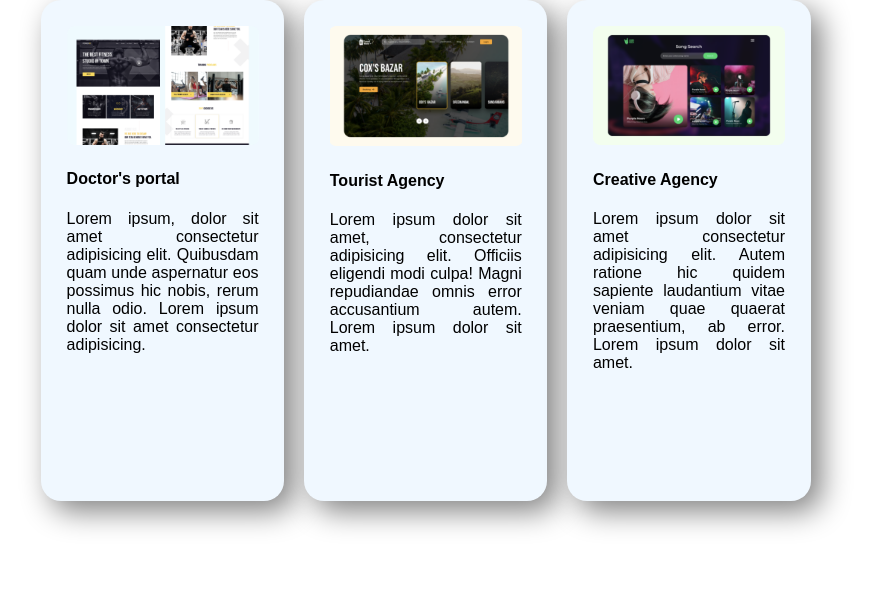
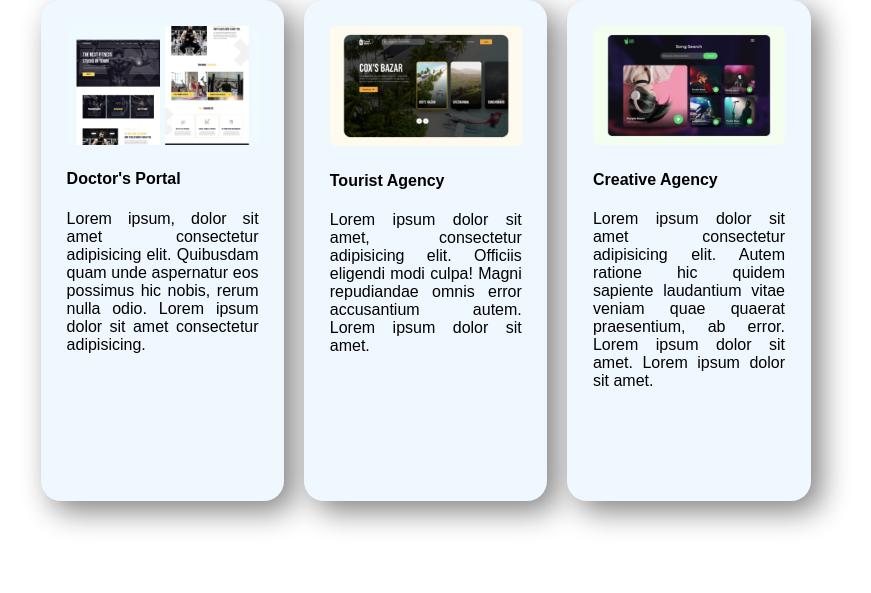
Before and after one commit to arpan-jo/assingnment1-portfolio, a plain HTML site: page index.html in a window 1280 px wide. Shown: the part 1374-1967 px from the top of the page, without its empty margins (215-1086 px from the left). Drawn offline with Linux system fonts and the light colour scheme.

Commit message:
submit assignment1 to the hero team

```diff
--- a/index.html
+++ b/index.html
@@ -44,7 +44,7 @@
         <h3><span style="color: darksalmon;">Latest</span> working project</h3>
         <div class="project-width project1">
             <img class="project-image" src="images/image 4.png" alt="">
-            <h4>Doctor's portal</h4>
+            <h4>Doctor's Portal</h4>
             <p>Lorem ipsum, dolor sit amet consectetur adipisicing elit. Quibusdam quam unde aspernatur eos possimus hic nobis, rerum nulla odio. Lorem ipsum dolor sit amet consectetur adipisicing.</p>
         </div>
         <div class="project-width">
@@ -55,7 +55,7 @@
         <div class="project-width">
             <img class="project-image" src="images/image 8.png" alt="">
             <h4>Creative Agency</h4>
-            <p>Lorem ipsum dolor sit amet consectetur adipisicing elit. Autem ratione hic quidem sapiente laudantium vitae veniam quae quaerat praesentium, ab error. Lorem ipsum dolor sit amet.</p>
+            <p>Lorem ipsum dolor sit amet consectetur adipisicing elit. Autem ratione hic quidem sapiente laudantium vitae veniam quae quaerat praesentium, ab error. Lorem ipsum dolor sit amet. Lorem ipsum dolor sit amet.</p>
         </div>
     </section>
     <!-- let's talk section -->
```
